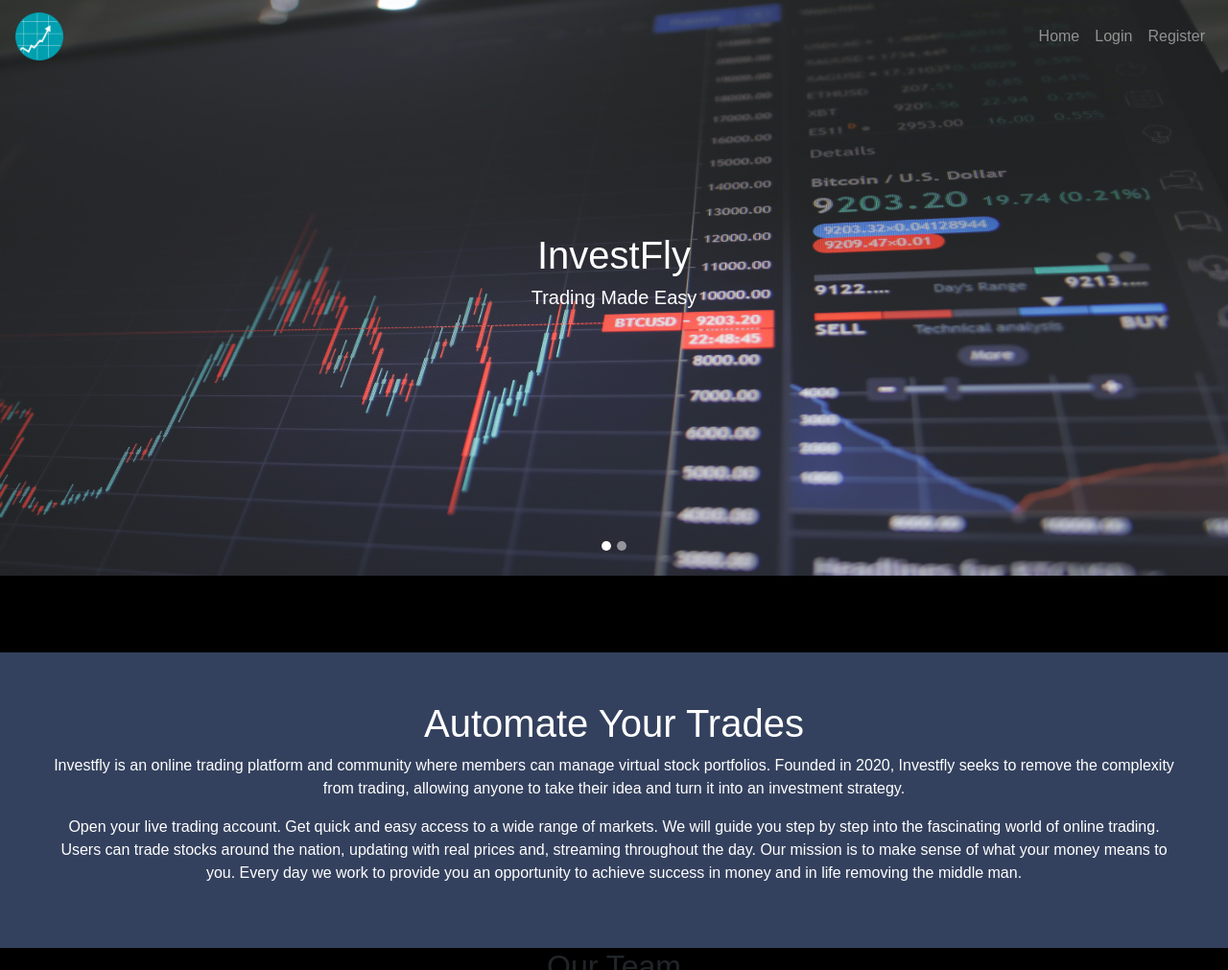
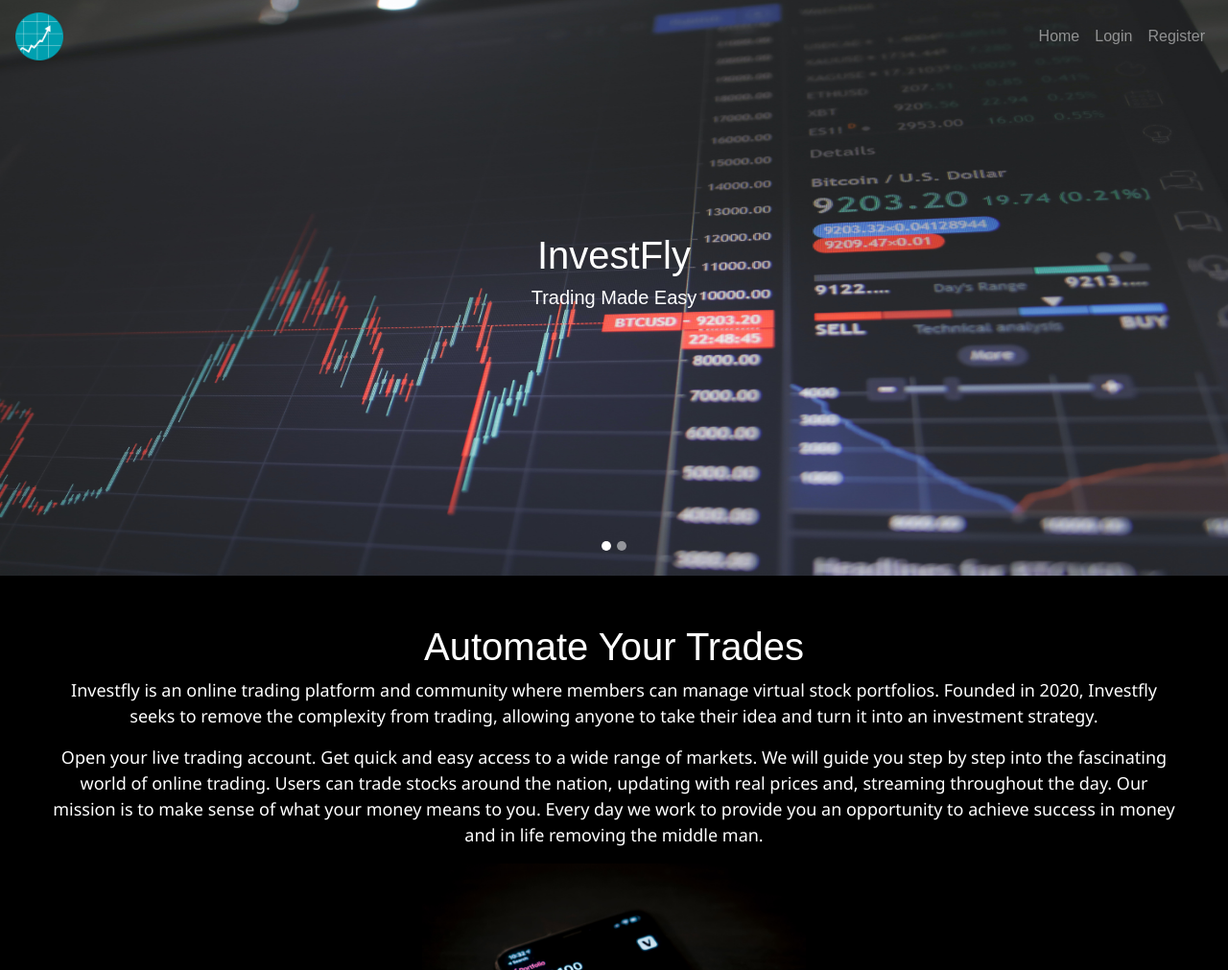
Before and after one commit to unais5/Investfly, a Flask app: page / in a window 1280 px wide. Shown: the top 1011 px of the page at 96% size. Run offline with Flask 2, Linux system fonts and the light colour scheme.

Commit message:
home page

```diff
--- a/app/Static/css/home_page.css
+++ b/app/Static/css/home_page.css
@@ -1,7 +1,7 @@
                                        /* carousel */
 #banner{
     padding-top: 0px;
-    margin-bottom: 80px;
+    margin-bottom: 0px;
 }
 
 .carousel-item img{
@@ -46,8 +46,12 @@ body {
   .about-section {
     padding: 50px;
     text-align: center;
-    background-color: #34415e;
+    background-color:black;
     color: white;
+  }
+  .about-section p{
+      font-family: 'Segoe UI', Tahoma, Geneva, Verdana, sans-serif;
+      font-size: large;
   }
 
   .container {
@@ -81,9 +85,12 @@ body {
   }
 
   .background{
-    background-color: rgb(0, 0, 0);
+    background-color: black;
   }
 
+  .about-section img{
+    height: 300px;
+  }
   @media screen and (max-width: 650px) {
     .column {
       width: 100%;
--- a/app/templates/home_page.html
+++ b/app/templates/home_page.html
@@ -42,6 +42,7 @@
     Users can trade stocks around the nation, updating with real prices and, streaming throughout the day.
     Our mission is to make sense of what your money means to you. Every day we work to provide you an opportunity to achieve success in money
     and in life removing the middle man. </p>
+  <img src="{{url_for('static',filename = 'img/mob.jpg')}}">
 </div>
 
 <h2 style="text-align:center">Our Team</h2>
```
Also changed, not shown: app/Static/img/mob.jpg (added).
